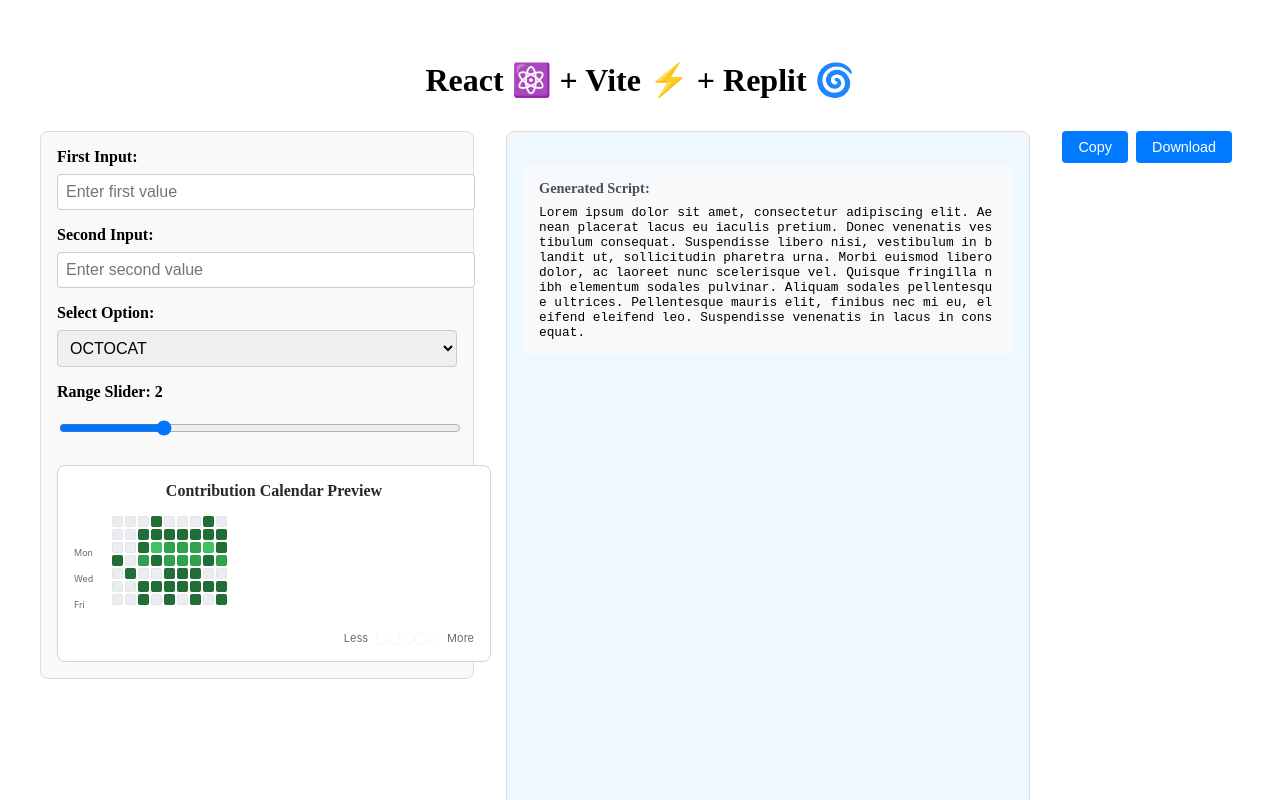
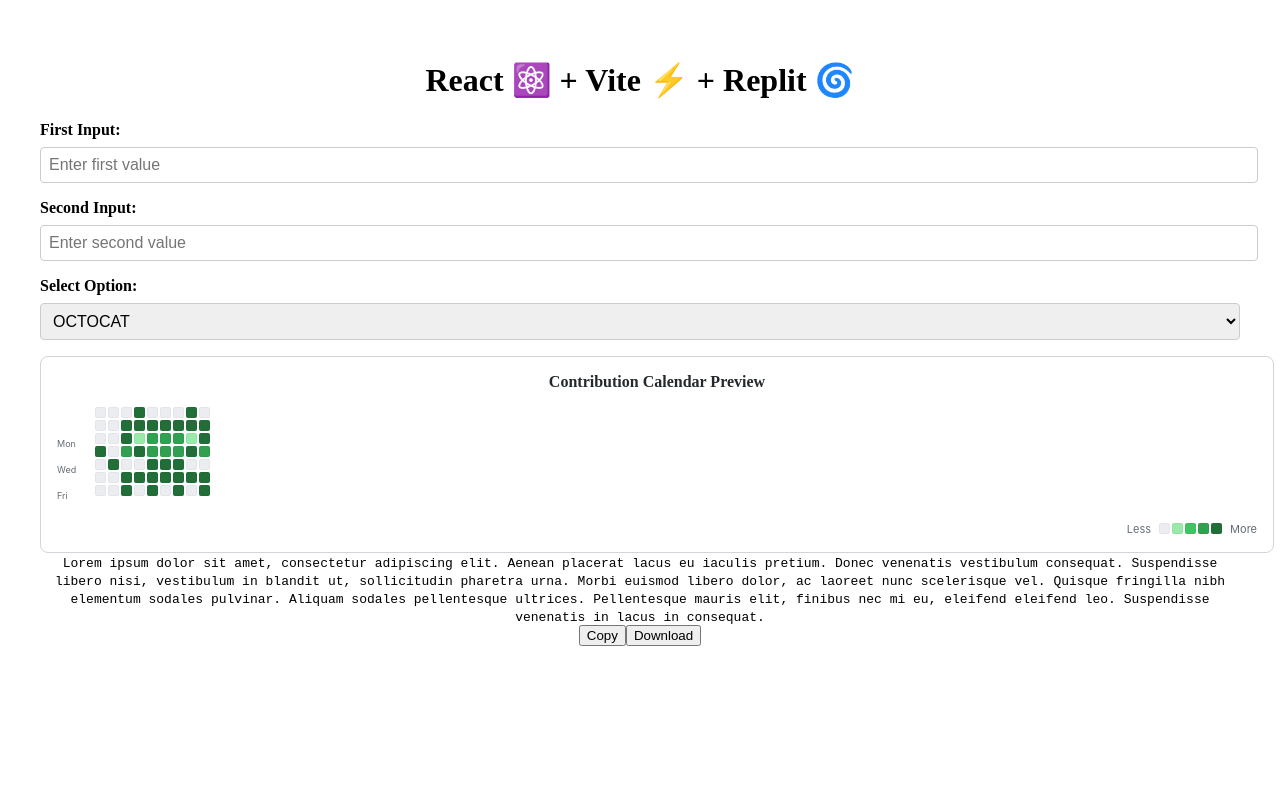
Before and after one commit to boolivar/gitfiti.io, a React (Vite) app: page / in a window 1280 px wide. Shown: the top 800 px of the page. Built offline with nearby package versions, Linux system fonts and the light colour scheme.

Commit message:
semantic layout

```diff
--- a/index.html
+++ b/index.html
@@ -4,7 +4,7 @@
     <meta charset="UTF-8" />
     <link rel="icon" type="image/svg+xml" href="/favicon.svg" />
     <meta name="viewport" content="width=device-width, initial-scale=1.0" />
-    <title>React + TypeScript + Replit</title>
+    <title>Gitfiti</title>
   </head>
   <body>
     <div id="root"></div>
--- a/src/App.tsx
+++ b/src/App.tsx
@@ -1,46 +1,50 @@
+import './App.css'
+import { useState } from "react";
+import { Gitfiti, GitfitiImage } from "./Gitfiti";
+import ContributionCalendar from "./ContributionCalendar";
 
-import './App.css'
-import { useState } from 'react'
-import { Gitfiti, GitfitiImage } from './Gitfiti'
-import ContributionCalendar from './ContributionCalendar'
+const SCALE = 4;
 
 type State = {
   input1: string;
   input2: string;
   combobox: string;
-    range: number;
   text: string;
-}
+};
 
 export default function App() {
   const [formData, setFormData] = useState({
-    input1: '',
-    input2: '',
-    combobox: 'OCTOCAT',
-    range: 2,
-    text: `Lorem ipsum dolor sit amet, consectetur adipiscing elit. Aenean placerat lacus eu iaculis pretium. Donec venenatis vestibulum consequat. Suspendisse libero nisi, vestibulum in blandit ut, sollicitudin pharetra urna. Morbi euismod libero dolor, ac laoreet nunc scelerisque vel. Quisque fringilla nibh elementum sodales pulvinar. Aliquam sodales pellentesque ultrices. Pellentesque mauris elit, finibus nec mi eu, eleifend eleifend leo. Suspendisse venenatis in lacus in consequat.`
+    input1: "",
+    input2: "",
+    combobox: "OCTOCAT",
+    text: `Lorem ipsum dolor sit amet, consectetur adipiscing elit. Aenean placerat lacus eu iaculis pretium. Donec venenatis vestibulum consequat. Suspendisse libero nisi, vestibulum in blandit ut, sollicitudin pharetra urna. Morbi euismod libero dolor, ac laoreet nunc scelerisque vel. Quisque fringilla nibh elementum sodales pulvinar. Aliquam sodales pellentesque ultrices. Pellentesque mauris elit, finibus nec mi eu, eleifend eleifend leo. Suspendisse venenatis in lacus in consequat.`,
   });
 
   const handleInputChange = (name: string, value: string | number) => {
-    setFormData(prev => generateGitfiti({
+    setFormData((prev) =>
+      generateGitfiti({
         ...prev,
-      [name]: value
-    }));
-  }
+        [name]: value,
+      }),
+    );
+  };
 
   const generateGitfiti = (state: State): State => {
     return {
       ...state,
-      text: new Gitfiti(GitfitiImage[state.combobox], state.range, 0).generateScript()
+      text: new Gitfiti(
+        GitfitiImage[state.combobox],
+        0,
+        SCALE,
+      ).generateScript(),
     };
-  }
+  };
 
   return (
     <main>
       <h1>React ⚛️ + Vite ⚡ + Replit 🌀</h1>
 
-      <div className="app-container">
-        <div className="form-container">
+      <div className="inputs">
         <div className="input-group">
               <label htmlFor="input1">First Input:</label>
               <input
@@ -49,10 +53,9 @@
                 name="input1"
                 placeholder="Enter first value"
                 value={formData.input1}
-              onChange={(e) => handleInputChange('input1', e.target.value)}
+                onChange={(e) => handleInputChange("input1", e.target.value)}
               />
             </div>
-
         <div className="input-group">
               <label htmlFor="input2">Second Input:</label>
               <input
@@ -61,17 +64,16 @@
                 name="input2"
                 placeholder="Enter second value"
                 value={formData.input2}
-              onChange={(e) => handleInputChange('input2', e.target.value)}
+                onChange={(e) => handleInputChange("input2", e.target.value)}
               />
             </div>
-
         <div className="input-group">
               <label htmlFor="combobox">Select Option:</label>
               <select
                 id="combobox"
                 name="combobox"
                 value={formData.combobox}
-              onChange={(e) => handleInputChange('combobox', e.target.value)}
+                onChange={(e) => handleInputChange("combobox", e.target.value)}
               >
                 <option value="OCTOCAT">OCTOCAT</option>
                 <option value="OCTOCAT2">OCTOCAT2</option>
@@ -89,55 +91,41 @@
                 <option value="HEART_SHINY">HEART_SHINY</option>
               </select>
             </div>
-
-          <div className="input-group">
-            <label htmlFor="range">Range Slider: {formData.range}</label>
-            <input
-              type="range"
-              id="range"
-              name="range"
-              min="1"
-              max="5"
-              value={formData.range}
-              onChange={(e) => handleInputChange('range', Number(e.target.value))}
-            />
       </div>
 
       <ContributionCalendar
         image={GitfitiImage[formData.combobox]}
-            scale={formData.range}
+        scale={SCALE}
       />
+
+      <div className="script">
+        <div className="script-text">
+          <code>
+            {formData.text}
+          </code>
         </div>
 
-        <div className="text-panel">
-          <div style={{ marginTop: '1rem', padding: '1rem', backgroundColor: '#f8f9fa', borderRadius: '4px' }}>
-            <h4 style={{ margin: '0 0 0.5rem 0', fontSize: '0.9rem', color: '#495057' }}>Generated Script:</h4>
-            <pre style={{ margin: 0, fontSize: '0.8rem', whiteSpace: 'pre-wrap', wordBreak: 'break-all' }}>
-              {formData.text}
-            </pre>
-          </div>
-        </div>
-
-        <div>
+        <div className="script-actions">
           <button
-            className="copy-button"
             onClick={() => {
-              navigator.clipboard.writeText(formData.text).then(() => {
-                alert('Text copied to clipboard');
-              }).catch(() => {
-                alert('Failed to copy to clipboard');
+              navigator.clipboard
+                .writeText(formData.text)
+                .then(() => {
+                  alert("Text copied to clipboard");
+                })
+                .catch(() => {
+                  alert("Failed to copy to clipboard");
                 });
             }}
           >
             Copy
           </button>
           <button
-            className="copy-button"
             onClick={() => {
-              const blob = new Blob([formData.text], { type: 'text/plain' });
+              const blob = new Blob([formData.text], { type: "text/plain" });
               const url = URL.createObjectURL(blob);
-              const a = document.createElement('a');
-              a.download = 'gitfiti-script.sh';
+              const a = document.createElement("a");
+              a.download = "gitfiti-script.sh";
               document.body.appendChild(a);
               a.click();
               document.body.removeChild(a);
@@ -149,5 +137,5 @@
         </div>
       </div>
     </main>
-  )
+  );
 }
--- a/src/ContributionCalendar.css
+++ b/src/ContributionCalendar.css
@@ -60,23 +60,23 @@
 }
 
 /* GitHub contribution levels */
-.day.level-0 {
+.level-0 {
   background-color: #ebedf0;
 }
 
-.day.level-1 {
+.level-1 {
   background-color: #9be9a8;
 }
 
-.day.level-2 {
+.level-2 {
   background-color: #40c463;
 }
 
-.day.level-3 {
+.level-3 {
   background-color: #30a14e;
 }
 
-.day.level-4 {
+.level-4 {
   background-color: #216e39;
 }
 
--- a/src/ContributionCalendar.tsx
+++ b/src/ContributionCalendar.tsx
@@ -12,9 +12,9 @@
   const getContributionLevel = (value: number): string => {
     const scaledValue = value * scale;
     if (scaledValue === 0) return 'level-0';
-    if (scaledValue === 1) return 'level-1';
-    if (scaledValue <= 3) return 'level-2';
-    if (scaledValue <= 6) return 'level-3';
+    if (scaledValue <= 5) return 'level-1';
+    if (scaledValue <= 10) return 'level-2';
+    if (scaledValue <= 15) return 'level-3';
     return 'level-4';
   };
 
@@ -76,10 +76,10 @@
         <span className="legend-text">Less</span>
         <div className="legend-squares">
           <div className="legend-square level-0" title="0 contributions"></div>
-          <div className="legend-square level-1" title="1 contribution"></div>
-          <div className="legend-square level-2" title="2-3 contributions"></div>
-          <div className="legend-square level-3" title="4-6 contributions"></div>
-          <div className="legend-square level-4" title="7+ contributions"></div>
+          <div className="legend-square level-1" title="1-5 contribution"></div>
+          <div className="legend-square level-2" title="6-10 contributions"></div>
+          <div className="legend-square level-3" title="11-15 contributions"></div>
+          <div className="legend-square level-4" title="16+ contributions"></div>
         </div>
         <span className="legend-text">More</span>
       </div>
--- a/src/Gitfiti.ts
+++ b/src/Gitfiti.ts
@@ -142,13 +142,13 @@
 
 export class Gitfiti {
   image: number[][];
+  offset: number;
   scale: number;
-  offset: number;
 
-  constructor(image: number[][], scale: number, offset: number) {
+  constructor(image: number[][], offset: number, scale: number = 4) {
     this.image = image;
+    this.offset = offset;
     this.scale = scale;
-    this.offset = offset;
   }
 
   generateScript(): string {
```
Lines whose indentation alone changed are shown as unchanged.
